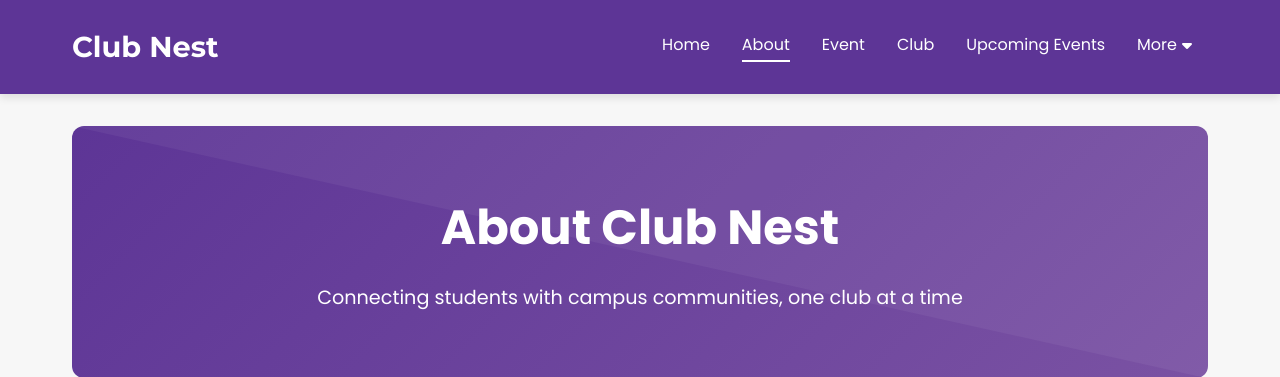
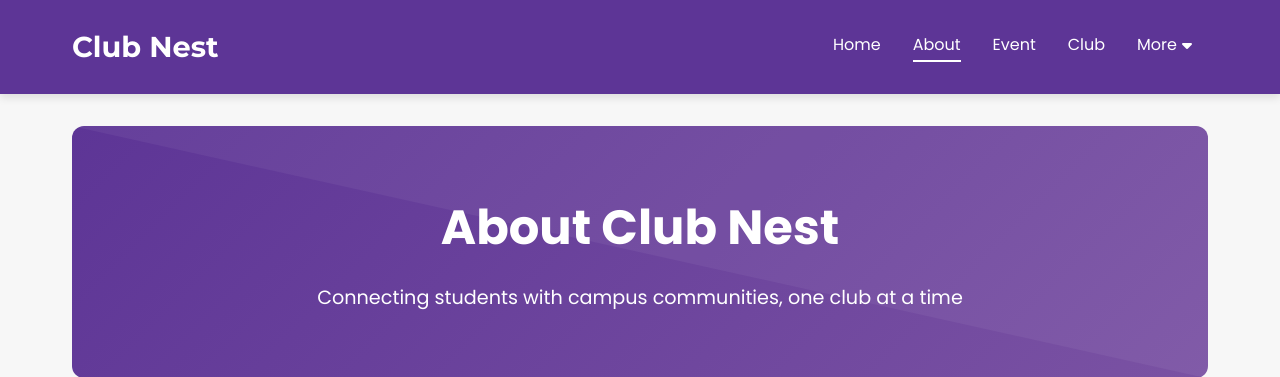
Before and after one commit to Sarna100/Clubnest100, a Django app: page /clubnest/about-us/ in a window 1280 px wide. Shown: the top 377 px of the page. Run offline with Django 5.2, Linux system fonts and the light colour scheme.

Commit message:
Revert "Bilas"
This reverts commit ab76dee80aac84a6b781250161c7c21f0889f51b.

```diff
--- a/templates/about_us.html
+++ b/templates/about_us.html
@@ -596,7 +596,7 @@
                 <a href="#" class="active">About</a>
                 <a href="{% url 'events_page' %}">Event</a>
                 <a href="{% url 'club_list' %}">Club</a>
-<a href="{% url 'upcoming_events' %}">Upcoming Events</a>
+
                 <!-- More Dropdown -->
                 <div class="dropdown">
                     <a href="#" class="dropbtn">More <i class="fas fa-caret-down"></i></a>
```
Also changed, not shown: db.sqlite3.
